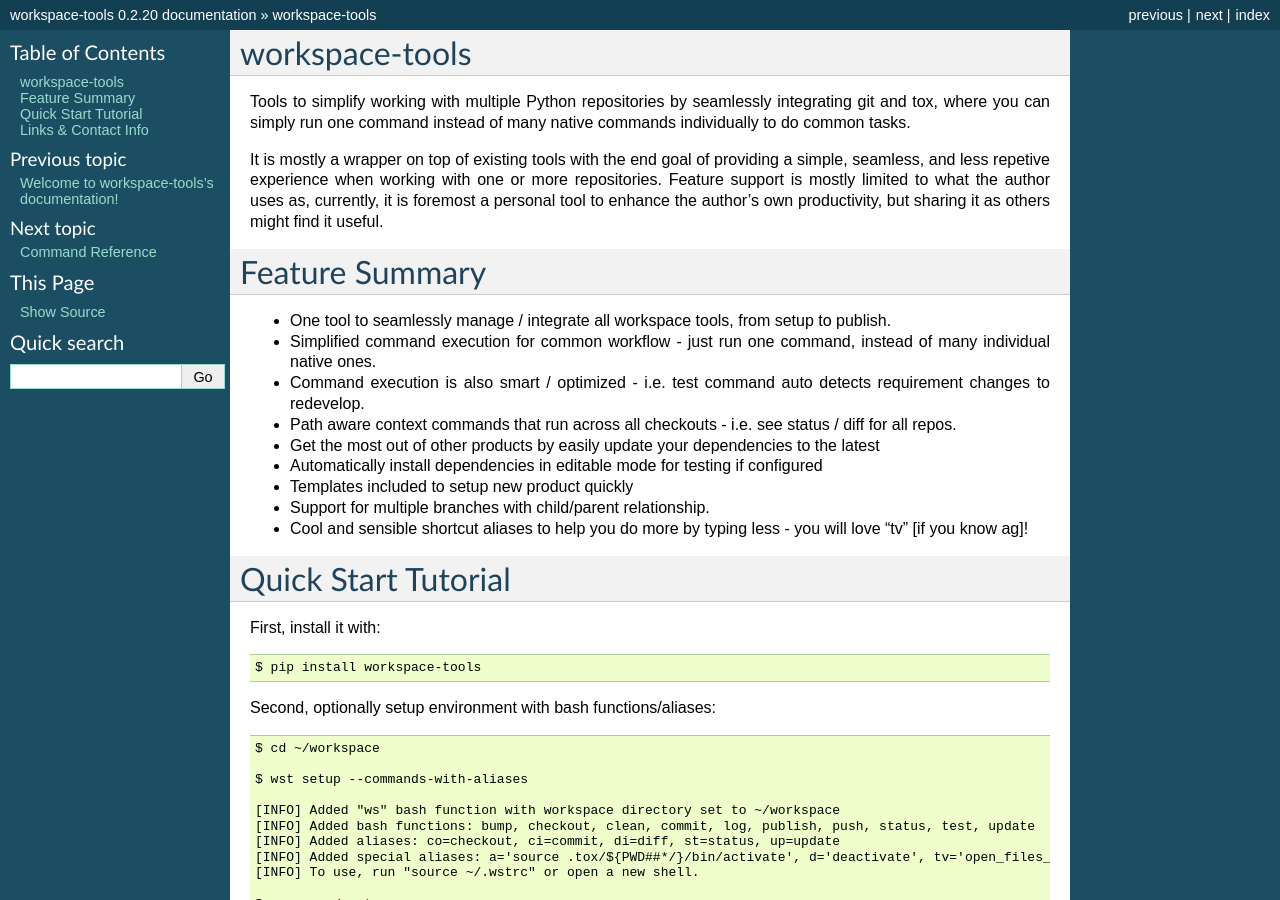
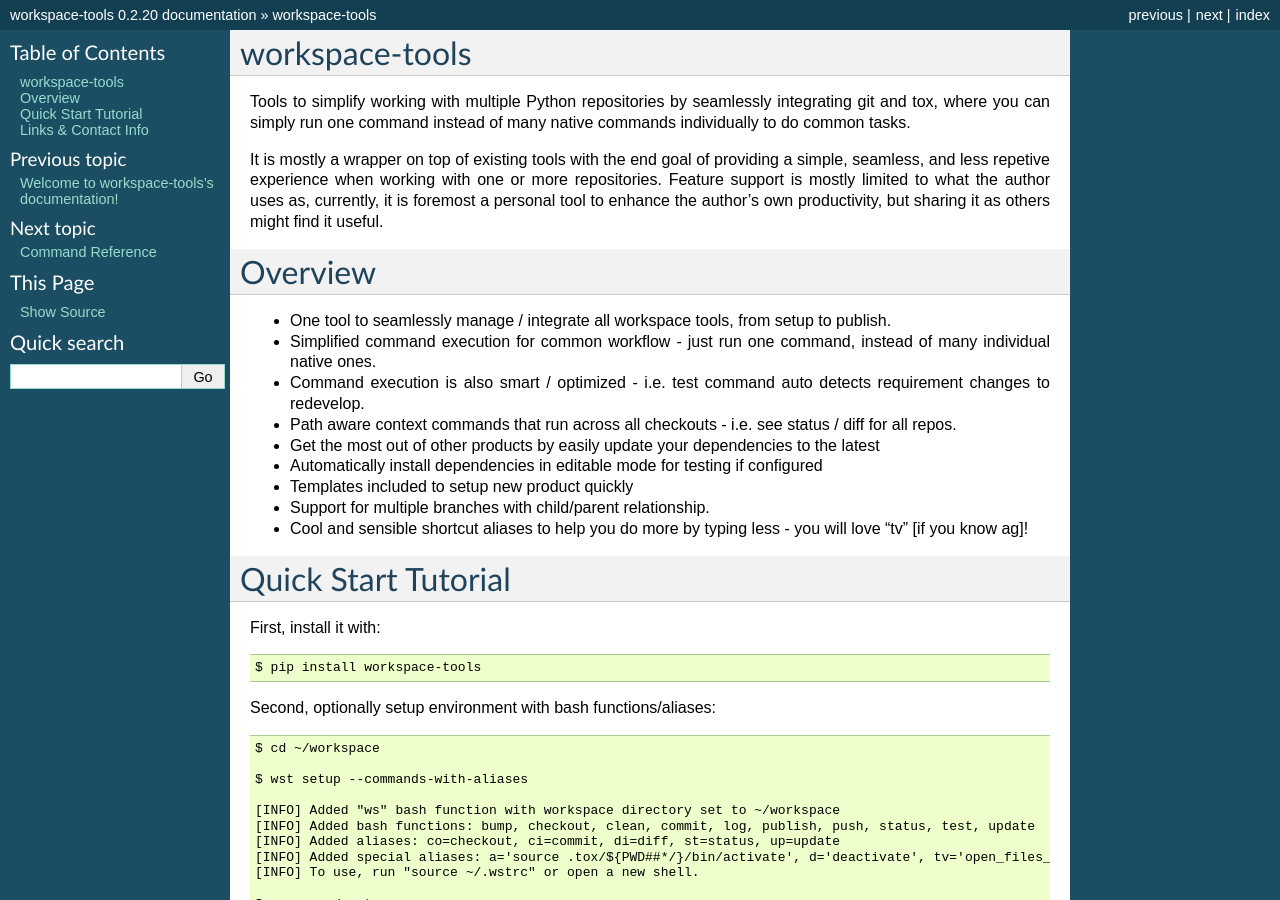
Before and after one commit to maxzheng/workspace-tools, a Sphinx documentation site: the page built from docs/README.rst, in a window 1280 px wide and 900 px high. Built offline with Sphinx 7.4.7, drawn with Linux system fonts in a browser that asks for light colours; some of the changed text lies outside the part shown.

```diff
--- a/docs/README.rst
+++ b/docs/README.rst
@@ -9,8 +9,8 @@ and less repetive experience when working with one or more repositories. Feature
 limited to what the author uses as, currently, it is foremost a personal tool to enhance the
 author's own productivity, but sharing it as others might find it useful.
 
-Feature Summary
-===============
+Overview
+========
 
 * One tool to seamlessly manage / integrate all workspace tools, from setup to publish.
 * Simplified command execution for common workflow - just run one command, instead of many individual native ones.
```
Also changed, not shown: other parts of docs/README.rst (+1 -0 lines).
